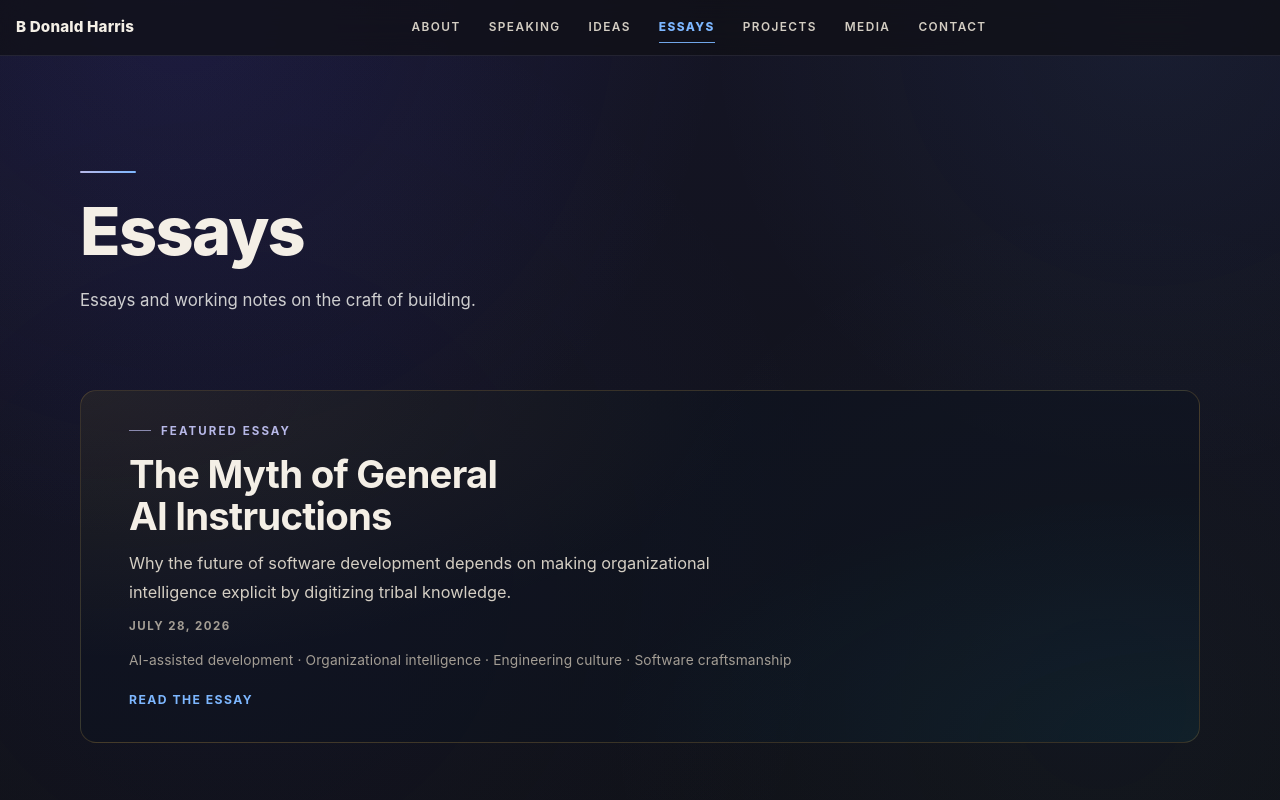
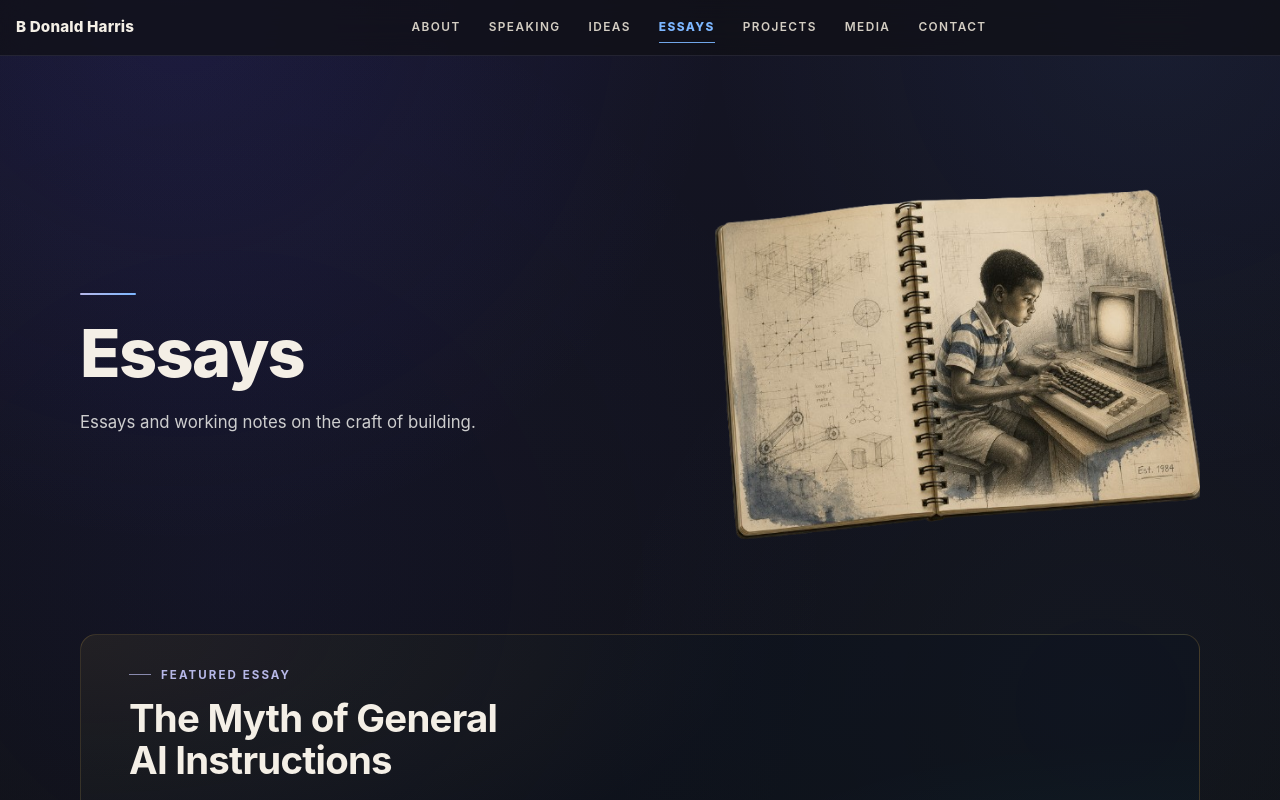
Before and after one commit to bdonaldharris/bdonaldharris.com, a Next.js app: page /writing in a window 1280 px wide. Shown: the top 800 px of the page. Built offline with nearby package versions, Linux system fonts and the light colour scheme.

Commit message:
Add sketchbook artifact to writing hero

```diff
--- a/app/writing/page.tsx
+++ b/app/writing/page.tsx
@@ -1,4 +1,5 @@
 import type { Metadata } from "next";
+import Image from "next/image";
 import Link from "next/link";
 import { EssayArchive } from "@/components/writing/essay-archive";
 import { formatWritingDate, getPublishedWriting } from "@/lib/writing";
@@ -38,6 +39,15 @@ export default async function WritingPage() {
           <h1>Essays</h1>
           <p>Essays and working notes on the craft of building.</p>
         </div>
+        <div className="writing-hero-artifact">
+          <Image
+            src="/images/essays-sketchbook.png"
+            alt="An engineer's sketchbook showing the beginning of a builder's journey."
+            width={900}
+            height={700}
+            priority
+          />
+        </div>
       </section>
 
       {entries.length === 0 ? (
@@ -69,24 +79,18 @@ export default async function WritingPage() {
                   <time dateTime={featured.publishedAt}>
                     {formatWritingDate(featured.publishedAt)}
                   </time>
-                  {featured.updatedAt &&
-                    featured.updatedAt !== featured.publishedAt && (
-                      <span className="writing-updated">
-                        Updated{" "}
-                        <time dateTime={featured.updatedAt}>
-                          {formatWritingDate(featured.updatedAt)}
-                        </time>
-                      </span>
-                    )}
+                  {featured.updatedAt && featured.updatedAt !== featured.publishedAt && (
+                    <span className="writing-updated">
+                      Updated <time dateTime={featured.updatedAt}>{formatWritingDate(featured.updatedAt)}</time>
+                    </span>
+                  )}
                 </div>
                 <p className="writing-tags-meta">
                   <span className="sr-only">Tags: </span>
-                  {featured.tags.map(formatTag).join(" \u00B7 ")}
+                  {featured.tags.map(formatTag).join(" · ")}
                 </p>
                 <p className="writing-featured-link">
-                  <Link href={`/writing/${featured.slug}`}>
-                    Read the essay
-                  </Link>
+                  <Link href={`/writing/${featured.slug}`}>Read the essay</Link>
                 </p>
               </article>
             </section>
```
